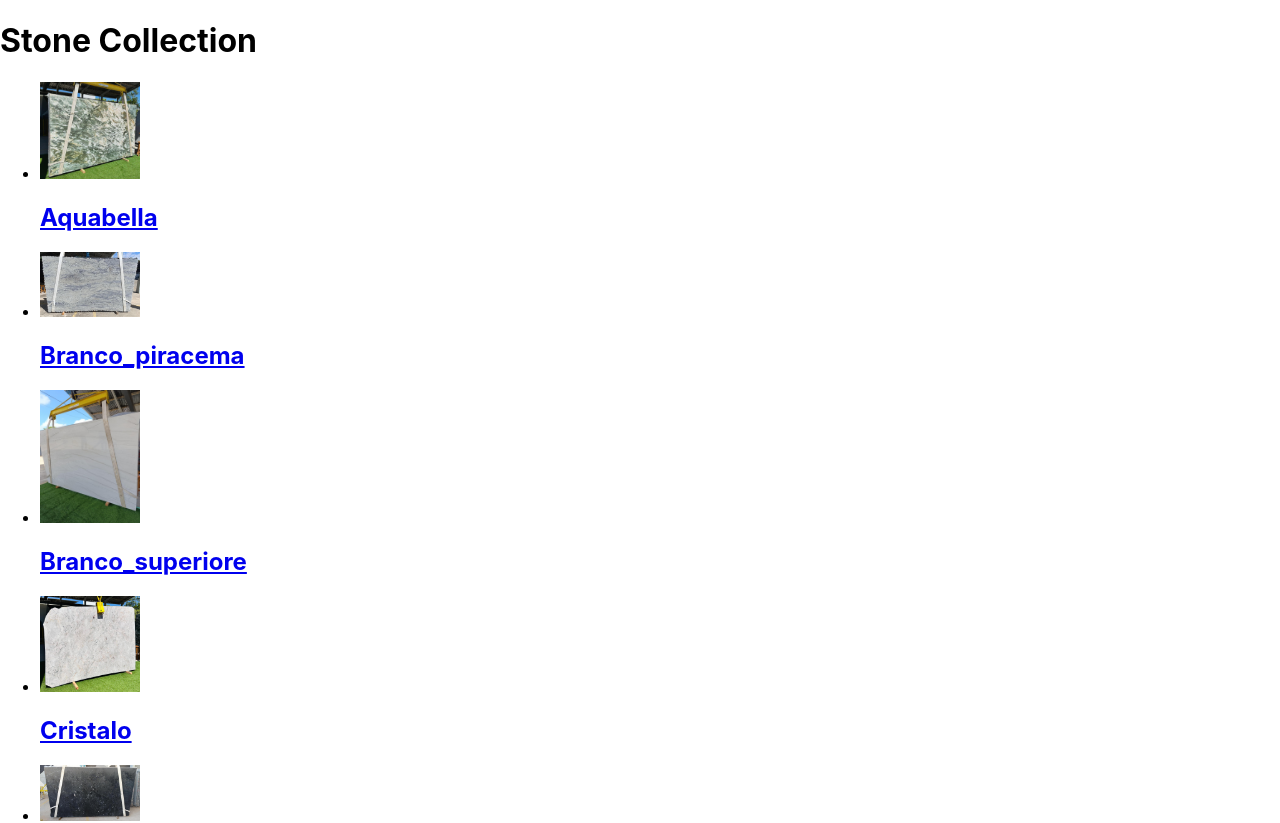
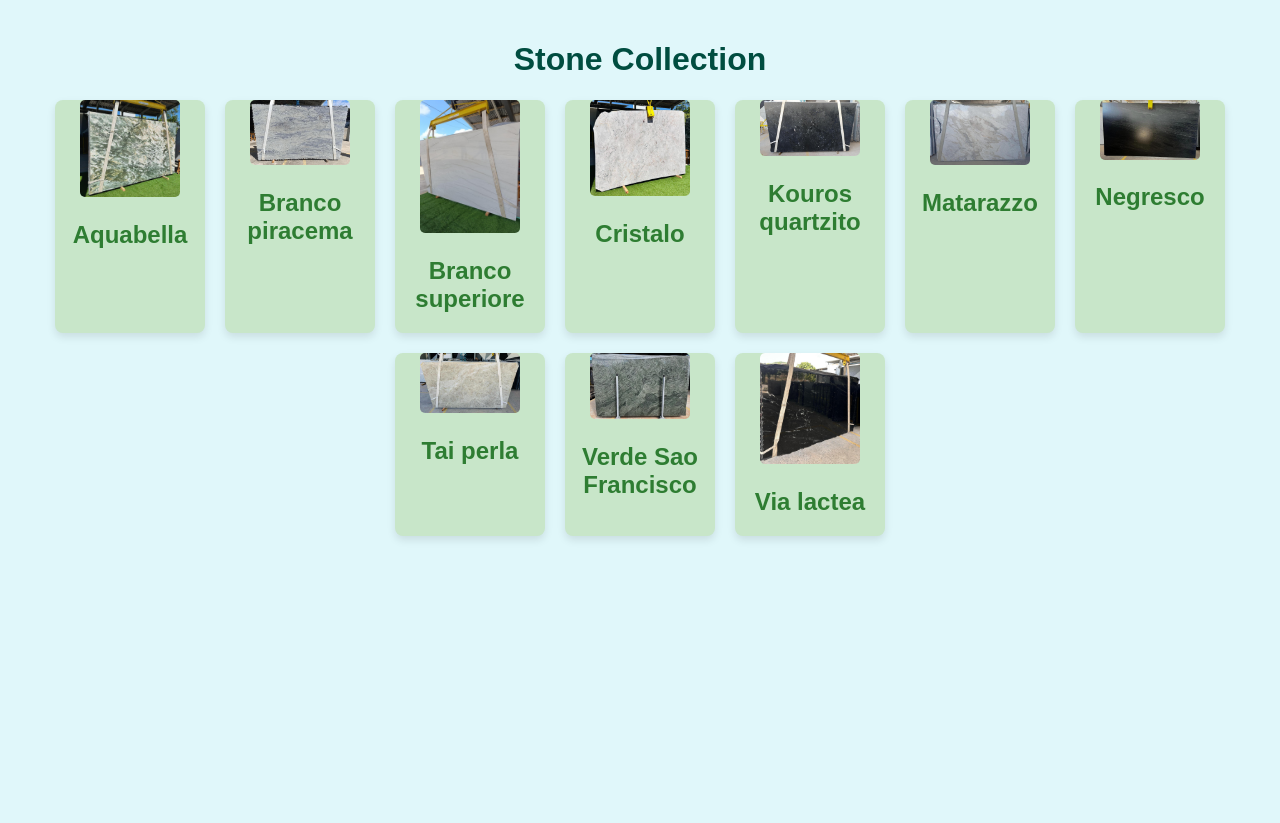
Before and after one commit to igordptx/stone-app, a React (Create React App) app: page / in a window 1280 px wide. Shown: the top 823 px of the page. After the commit the page ends 800 px from the top, so only its background shows below. Built offline with nearby package versions, Linux system fonts and the light colour scheme.

Commit message:
small improvement

```diff
--- a/src/StoneDetail.css
+++ b/src/StoneDetail.css
@@ -3,3 +3,58 @@
   width: 600px; /* Set your desired width */
   height: auto; /* Maintain aspect ratio */
 }
+
+/* styles.css */
+body {
+    background-color: #e0f7fa; /* Light blue to represent sky or water */
+    font-family: 'Arial', sans-serif;
+    margin: 0;
+    padding: 20px;
+    color: #333;
+}
+
+h1 {
+    text-align: center;
+    color: #004d40; /* Dark teal color */
+}
+
+ul {
+    display: flex;
+    flex-wrap: wrap; /* Allows items to wrap onto a new line */
+    gap: 20px; /* Space between items */
+    list-style-type: none;
+    padding: 0;
+    justify-content: center;
+}
+
+li {
+    background-color: #c8e6c9; /* Light green to represent nature */
+    border-radius: 8px;
+    box-shadow: 0 4px 8px rgba(0, 0, 0, 0.1);
+    transition: transform 0.2s;
+    width: 150px;
+    text-align: center;
+}
+
+li:hover {
+    transform: scale(1.05); /* Slightly enlarge on hover */
+}
+
+img {
+    border-radius: 5px;
+    max-width: 100%;
+}
+
+.large-image {
+    max-width: 100%;
+    border-radius: 8px;
+}
+
+a {
+    text-decoration: none;
+    color: #2e7d32; /* Dark green color for links */
+}
+
+a:hover {
+    color: #1b5e20; /* Darker green on hover */
+}
--- a/src/home.js
+++ b/src/home.js
@@ -1,17 +1,18 @@
 import React from "react";
 import { Link } from "react-router-dom";
+import './StoneDetail.css'; // Ensure this path is correct
 
 const stones = [
   { id: 1, name: "Aquabella", image_url: "/images/Aquabella.jpeg" },
-  { id: 2, name: "Branco_piracema", image_url: "/images/Branco_piracema.jpeg" },
-  { id: 3, name: "Branco_superiore", image_url: "/images/Branco_superiore.jpeg" },
+  { id: 2, name: "Branco piracema", image_url: "/images/Branco_piracema.jpeg" },
+  { id: 3, name: "Branco superiore", image_url: "/images/Branco_superiore.jpeg" },
   { id: 4, name: "Cristalo", image_url: "/images/Cristalo.jpeg" },
-  { id: 5, name: "Kouros_quartzito", image_url: "/images/Kouros_quartzito.jpeg" },
+  { id: 5, name: "Kouros quartzito", image_url: "/images/Kouros_quartzito.jpeg" },
   { id: 6, name: "Matarazzo", image_url: "/images/Matarazzo.jpeg" },
   { id: 7, name: "Negresco", image_url: "/images/Negresco.jpeg" },
-  { id: 8, name: "tai_perla", image_url: "/images/tai_perla.jpeg" },
-  { id: 9, name: "Verde_Sao_Francisco", image_url: "/images/Verde_Sao_Francisco.jpeg" },
-  { id: 10, name: "via_lactea", image_url: "/images/via_lactea.jpeg" }
+  { id: 8, name: "Tai perla", image_url: "/images/tai_perla.jpeg" },
+  { id: 9, name: "Verde Sao Francisco", image_url: "/images/Verde_Sao_Francisco.jpeg" },
+  { id: 10, name: "Via lactea", image_url: "/images/via_lactea.jpeg" }
 ];
 
 function Home() {
@@ -33,72 +34,3 @@ function Home() {
 }
 
 export default Home;
-
-
-
-
-
-
-
-
-
-
-
-
-
-
-
-
-
-
-
-
- /// import React, { useEffect, useState } from "react";
- /// import { Stone } from "@/entities/Stone";
- /// import { Link } from "react-router-dom";
- /// import { createPageUrl } from "@/utils";
- /// import { Card, CardContent } from "@/components/ui/card";
- /// import { Button } from "@/components/ui/button";
-
- /// export default function Home() {
-   /// const [stones, setStones] = useState([]);
-
-   /// useEffect(() => {
-     /// loadStones();
-   /// }, []);
-
-   /// const loadStones = async () => {
-     /// const data = await Stone.list();
-     /// setStones(data);
-   /// };
-
-   /// return (
-     /// <div className="min-h-screen bg-gradient-to-b from-stone-50 to-stone-100 p-6">
-       /// <div className="max-w-6xl mx-auto">
-         /// <h1 className="text-4xl font-bold text-center mb-8 text-stone-800">Stone Collection</h1>
-
-         /// <div className="grid grid-cols-1 md:grid-cols-2 lg:grid-cols-3 gap-6">
-           /// {stones.map((stone) => (
-             /// <Card key={stone.id} className="overflow-hidden hover:shadow-lg transition-shadow">
-               /// <div className="relative aspect-square">
-                 /// <img
-                   /// src={stone.image_url}
-                   /// alt={stone.name}
-                   /// className="object-cover w-full h-full"
-                 /// />
-               /// </div>
-               /// <CardContent className="p-4">
-                 /// <h2 className="text-xl font-semibold mb-2">{stone.name}</h2>
-                 /// <Link to={createPageUrl(`StoneDetail?id=${stone.id}`)}>
-                   /// <Button className="w-full bg-stone-800 hover:bg-stone-900">
-                     /// View Details
-                   /// </Button>
-                 /// </Link>
-               /// </CardContent>
-             /// </Card>
-           /// ))}
-         /// </div>
-       /// </div>
-     /// </div>
-   /// );
- /// }
--- a/src/stone_detail.js
+++ b/src/stone_detail.js
@@ -5,15 +5,15 @@ import './StoneDetail.css'; // Ensure this path is correct
 
 const stones = [
   { id: 1, name: "Aquabella", image_url: "/images/Aquabella.jpeg" },
-  { id: 2, name: "Branco_piracema", image_url: "/images/Branco_piracema.jpeg" },
-  { id: 3, name: "Branco_superiore", image_url: "/images/Branco_superiore.jpeg" },
+  { id: 2, name: "Branco piracema", image_url: "/images/Branco_piracema.jpeg" },
+  { id: 3, name: "Branco superiore", image_url: "/images/Branco_superiore.jpeg" },
   { id: 4, name: "Cristalo", image_url: "/images/Cristalo.jpeg" },
-  { id: 5, name: "Kouros_quartzito", image_url: "/images/Kouros_quartzito.jpeg" },
+  { id: 5, name: "Kouros quartzito", image_url: "/images/Kouros_quartzito.jpeg" },
   { id: 6, name: "Matarazzo", image_url: "/images/Matarazzo.jpeg" },
   { id: 7, name: "Negresco", image_url: "/images/Negresco.jpeg" },
-  { id: 8, name: "tai_perla", image_url: "/images/tai_perla.jpeg" },
-  { id: 9, name: "Verde_Sao_Francisco", image_url: "/images/Verde_Sao_Francisco.jpeg" },
-  { id: 10, name: "via_lactea", image_url: "/images/via_lactea.jpeg" }
+  { id: 8, name: "Tai perla", image_url: "/images/tai_perla.jpeg" },
+  { id: 9, name: "Verde Sao Francisco", image_url: "/images/Verde_Sao_Francisco.jpeg" },
+  { id: 10, name: "Tia lactea", image_url: "/images/via_lactea.jpeg" }
 ];
 
 function StoneDetail() {
@@ -38,98 +38,3 @@ function StoneDetail() {
 }
 
 export default StoneDetail;
-
-// import React from "react";
-// import { useParams } from "react-router-dom";
-
-// const stones = [
-  // { id: 1, name: "Aquabella", image_url: "/images/Aquabella.jpeg" },
-  // { id: 2, name: "Branco_piracema", image_url: "/images/Branco_piracema.jpeg" },
-// ];
-
-// function StoneDetail() {
-  // const { id } = useParams();
-  // const stone = stones.find(stone => stone.id === parseInt(id));
-
-  // if (!stone) {
-    // return <div>Stone not found!</div>;
-  // }
-
-  // return (
-    // <div>
-      // <h1>{stone.name}</h1>
-      // <img src={stone.image_url} alt={stone.name} width="100" />
-      // <p>{stone.description}</p>
-    // </div>
-  // );
-// }
-
-// export default StoneDetail;
-
-
-
-
-// /// import React, { useEffect, useState } from "react";
-// /// import { Stone } from "@/entities/Stone";
-// /// import { Button } from "@/components/ui/button";
-// /// import { ArrowLeft } from "lucide-react";
-// /// import { Link } from "react-router-dom";
-// /// import { createPageUrl } from "@/utils";
-// /// import { Badge } from "@/components/ui/badge";
-
-// /// export default function StoneDetail() {
-  // /// const [stone, setStone] = useState(null);
-  // /// const urlParams = new URLSearchParams(window.location.search);
-  // /// const stoneId = urlParams.get('id');
-
-  // /// useEffect(() => {
-    // /// if (stoneId) {
-      // /// loadStone();
-    // /// }
-  // /// }, [stoneId]);
-
-  // /// const loadStone = async () => {
-    // /// const data = await Stone.get(stoneId);
-    // /// setStone(data);
-  // /// };
-
-  // /// if (!stone) return null;
-
-  // /// return (
-    // /// <div className="min-h-screen bg-gradient-to-b from-stone-50 to-stone-100 p-6">
-      // /// <div className="max-w-4xl mx-auto">
-        // /// <Link to={createPageUrl("Home")}>
-          // /// <Button variant="ghost" className="mb-6">
-            // /// <ArrowLeft className="w-4 h-4 mr-2" />
-            // /// Back to Collection
-          // /// </Button>
-        // /// </Link>
-
-        // /// <div className="bg-white rounded-2xl shadow-xl overflow-hidden">
-          // /// <div className="aspect-video relative">
-            // /// <img
-              // /// src={stone.image_url}
-              // /// alt={stone.name}
-              // /// className="object-cover w-full h-full"
-            // /// />
-          // /// </div>
-
-          // /// <div className="p-8">
-            // /// <div className="flex items-center justify-between mb-4">
-              // /// <h1 className="text-3xl font-bold text-stone-800">{stone.name}</h1>
-              // /// {stone.category && (
-                // /// <Badge variant="outline" className="text-stone-600">
-                  // /// {stone.category.replace('_', ' ')}
-                // /// </Badge>
-              // /// )}
-            // /// </div>
-
-            // /// <p className="text-lg text-stone-600 leading-relaxed whitespace-pre-wrap">
-              // /// {stone.description}
-            // /// </p>
-          // /// </div>
-        // /// </div>
-      // /// </div>
-    // /// </div>
-  // /// );
-// /// }
```
